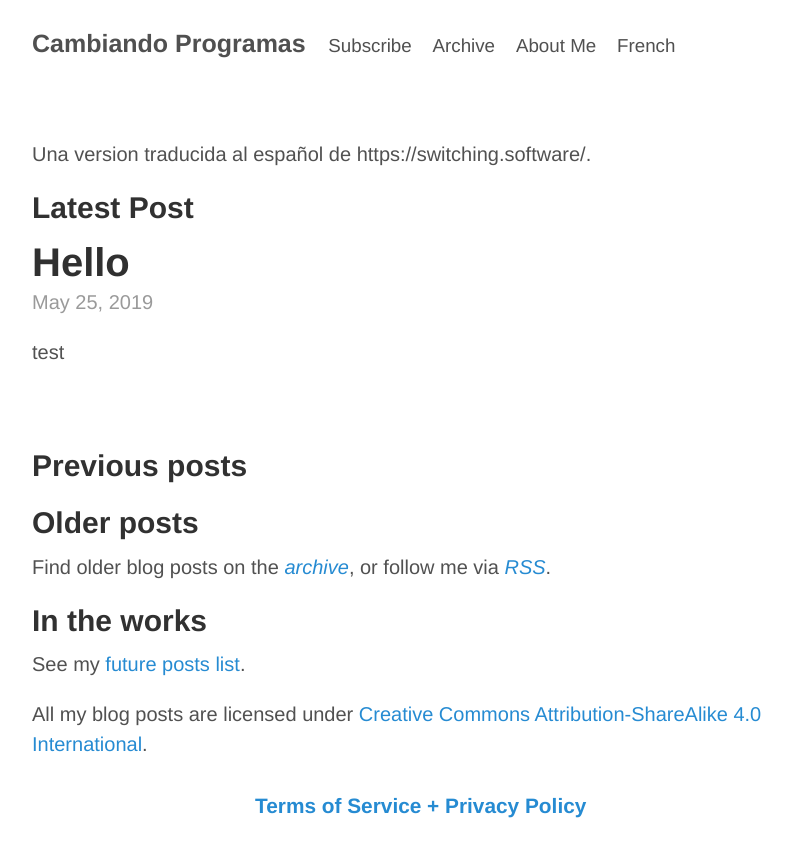
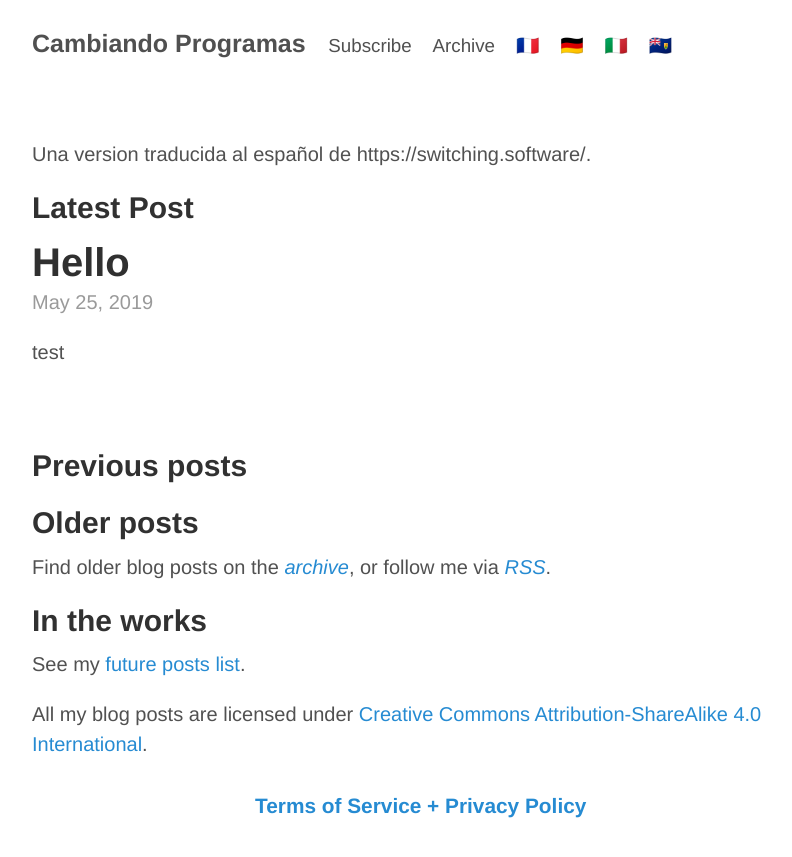
Before and after one commit to alex-esc/cambiando.programas, a Jekyll site: the page built from docs/index.md, in a window 1280 px wide. Shown: the top 857 px of the page, without its empty margins (228-1020 px from the left). Built offline with Jekyll 4.4.1, drawn with Linux system fonts in a browser that asks for light colours.

Commit message:
added emoji on top

```diff
--- a/docs/_config.yml
+++ b/docs/_config.yml
@@ -63,6 +63,7 @@ lsi: false
 
 plugins:
   - jekyll-redirect-from
+  - jemoji
 
 excerpt_separator: <!--more-->
 
--- a/docs/_layouts/default.html
+++ b/docs/_layouts/default.html
@@ -18,12 +18,18 @@
       <small>
         &nbsp;&nbsp;&nbsp;<a href="{{ site.path }}/archive.html">Archive</a>
      </small>
-     <small>
-       &nbsp;&nbsp;&nbsp;<a href="{{ site.other.about }}">About Me</a>
-     </small>
 
      <small>
-       &nbsp;&nbsp;&nbsp;<a href="{{ site.id-fr }}">French</a>
+       &nbsp;&nbsp;&nbsp;<a href="{{ site.id-fr }}">🇫🇷</a>
+     </small>
+     <small>
+       &nbsp;&nbsp;&nbsp;<a href="{{ site.id-al }}">🇩🇪</a>
+     </small>
+     <small>
+       &nbsp;&nbsp;&nbsp;<a href="{{ site.id-it }}">🇮🇹</a>
+     </small>
+     <small>
+       &nbsp;&nbsp;&nbsp;<a href="{{ site.id-tc }}">🇹🇨</a>
      </small>
 
 
```
